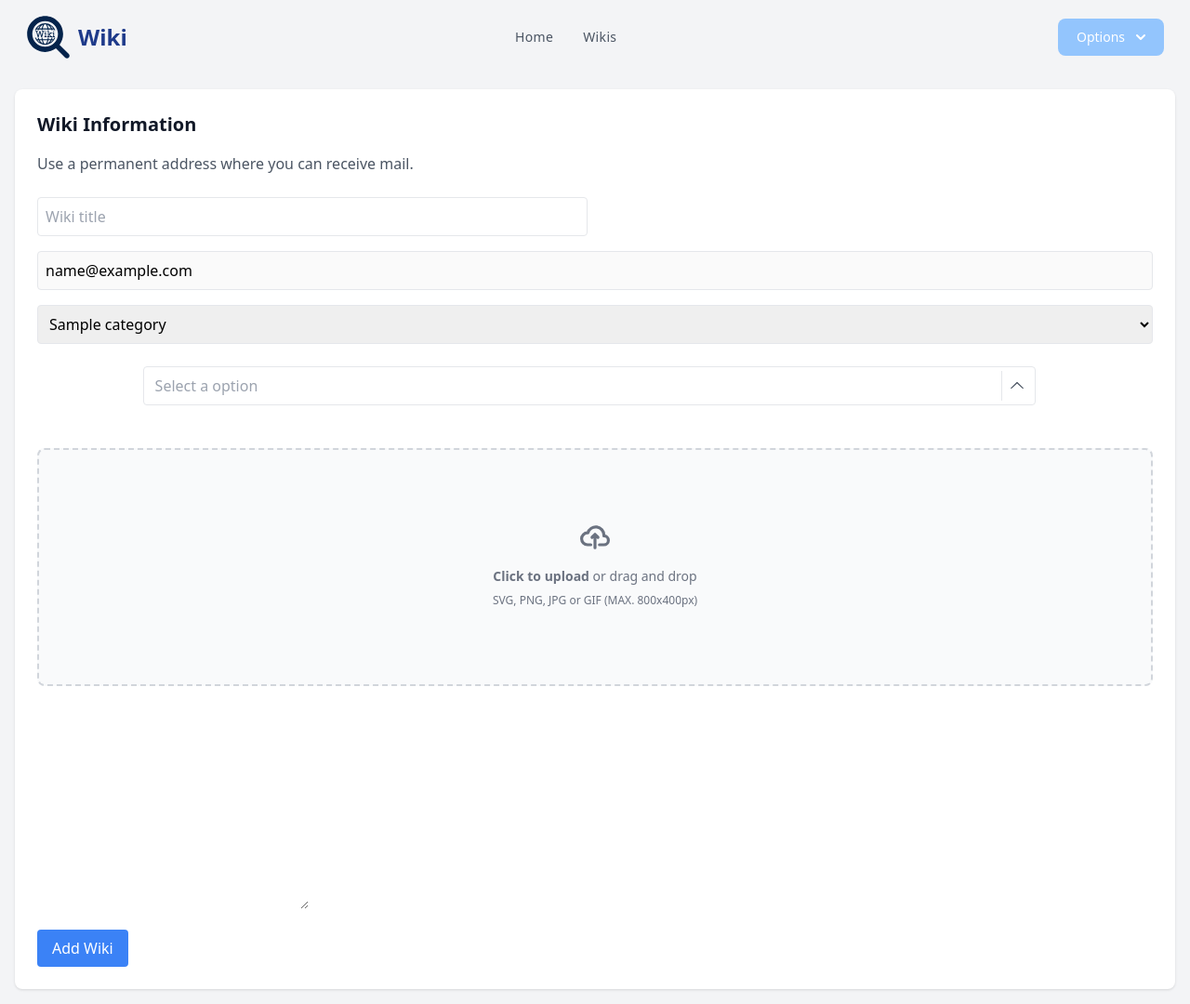
After one commit to BilalChbanat/Wiki, a PHP site: the page made by views/updateWiki.php in a window 1280 px wide. The commit adds this page. Shown: the whole page at 93% size. Run offline with PHP 8.4, Linux system fonts and the light colour scheme; the visitor is signed in with stand-in values (Sample User, id 1); the template is opened without the code that fills it: most values are stand-ins (such as "Sample title", 1, 10 or a date in 2020); style sheets or scripts are compiled from the project's sources; some libraries are stand-ins or nearby versions.

```diff
--- a/src/Models/WikiModel.php
+++ b/src/Models/WikiModel.php
@@ -65,6 +65,11 @@ class WikiModel extends Model
                     $stmt->execute([$wikiId, $tag]);
                 }
             }
+
+            echo '<script type="text/javascript">';
+            echo 'window.location.href = "/ ";';
+            echo '</script>';
+            exit();
         } catch (PDOException $e) {
             // Handle the exception
             error_log("Database error: " . $e->getMessage() . "\n", 3, "errors.log");
--- a/views/layout/home.php
+++ /dev/null
@@ -1,4 +0,0 @@
-
-<?php
-
-echo $name ;
--- /dev/null
+++ b/views/updateWiki.php
@@ -0,0 +1,277 @@
+<!DOCTYPE html>
+<html lang="en">
+
+<head>
+    <meta charset="UTF-8">
+    <meta name="viewport" content="width=device-width, initial-scale=1.0">
+    <meta name="author" content="colorlib.com">
+    <link rel="icon" href="./assets/images/logo.svg">
+    <script src="https://cdn.tiny.cloud/1/fhs9rnni88hr58gzeurtvemnquyj1fvmgwcs7cvmvwpgu94u/tinymce/6/tinymce.min.js"
+        referrerpolicy="origin"></script>
+    <script defer src="https://cdn.jsdelivr.net/npm/alpinejs@3.x.x/dist/cdn.min.js"></script>
+    <link rel="stylesheet" href="./assets/css/output.css">
+    <script src="https://cdn.tiny.cloud/1/fhs9rnni88hr58gzeurtvemnquyj1fvmgwcs7cvmvwpgu94u/tinymce/6/tinymce.min.js"
+        referrerpolicy="origin"></script>
+    <meta http-equiv="X-UA-Compatible" content="ie=edge">
+    <title>Add Wiki Form</title>
+    <link rel="stylesheet" href="fonts/material-icon/css/material-design-iconic-font.min.css">
+    <link rel="stylesheet" href="vendor/nouislider/nouislider.min.css">
+    <link
+        href="https://fonts.googleapis.com/css2?family=Paytone+One&family=Poppins:wght@100;200;300;400;500;600;700;800;900&display=swap"
+        rel="stylesheet">
+    <script>
+        function dropdown() {
+            return {
+                options: [],
+                selected: [],
+                show: false,
+                open() { this.show = true },
+                close() { this.show = false },
+                isOpen() { return this.show === true },
+                select(index, event) {
+
+                    if (!this.options[index].selected) {
+
+                        this.options[index].selected = true;
+                        this.options[index].element = event.target;
+                        this.selected.push(index);
+
+                    } else {
+                        this.selected.splice(this.selected.lastIndexOf(index), 1);
+                        this.options[index].selected = false
+                    }
+                },
+                remove(index, option) {
+                    this.options[option].selected = false;
+                    this.selected.splice(index, 1);
+
+
+                },
+                loadOptions() {
+                    const options = document.getElementById('select').options;
+                    for (let i = 0; i < options.length; i++) {
+                        this.options.push({
+                            value: options[i].value,
+                            text: options[i].innerText,
+                            selected: options[i].getAttribute('selected') != null ? options[i].getAttribute('selected') : false
+                        });
+                    }
+
+
+                },
+                selectedValues() {
+                    return this.selected.map((option) => {
+                        return this.options[option].value;
+                    })
+                }
+            }
+        }
+    </script>
+    <style>
+        [x-cloak] {
+            display: none;
+        }
+
+        .svg-icon {
+            width: 1em;
+            height: 1em;
+        }
+
+        .svg-icon path,
+        .svg-icon polygon,
+        .svg-icon rect {
+            fill: #333;
+        }
+
+        .svg-icon circle {
+            stroke: #4691f6;
+            stroke-width: 1;
+        }
+    </style>
+</head>
+
+<body class="overflow-x-hidden bg-[#F3F4F6] h-full">
+
+    <?php if (!isset($_SESSION['email'])) {
+        echo '<script type="text/javascript">';
+        echo 'window.location.href = "/login";';
+        echo '</script>';
+    } ?>
+
+    <?php require_once('includes/header.php'); ?>
+
+    <div class="bg-gray-100 transition-colors duration-300 w-[100vw] h-[100vh] pt-[5rem]">
+        <div class="container mx-auto  p-4">
+            <div class="bg-white shadow rounded-lg p-6">
+                <h1 class="text-xl font-semibold mb-4 text-gray-900">Wiki Information</h1>
+                <p class="text-gray-600  mb-6">Use a permanent address where you can receive mail.</p>
+                <form action="http://localhost:8000/updateWikiAction" method="post" enctype="multipart/form-data">
+
+                    <div class="grid grid-cols-1 md:grid-cols-2 gap-4 mb-4">
+                        <input type="text" placeholder="Wiki title" class="border p-2 rounded w-full" name="title"
+                            required>
+                    </div>
+                    <div class="mb-4">
+                        <input type="email" placeholder="Email address"
+                            class="border p-2 rounded w-full cursor-not-allowed" name="email" disabled
+                            value="<?= $_SESSION['email'] ?>">
+                    </div>
+                    <div class="mb-4">
+                        <select name="category" class="border p-2 rounded w-full">
+                            <?php foreach ($category as $cat): ?>
+                                <option value="<?= $cat['id'] ?>">
+                                    <?php echo $cat['name']; ?>
+                                </option>
+                            <?php endforeach; ?>
+                        </select>
+                    </div>
+                    <div class="h-[6rem]">
+                        <select name="tags[]" class="border p-2 rounded w-[100vw]" x-cloak id="select"
+                            multiple="multiple">
+                            <?php foreach ($tags as $tag): ?>
+                                <option value="<?= $tag['id'] ?>">
+                                    <?php echo $tag['name']; ?>
+                                </option>
+                            <?php endforeach; ?>
+                        </select>
+
+                        <div x-data="dropdown()" x-init="loadOptions()"
+                            class="w-full md:w-1/2 flex flex-col items-center h-64 mx-auto">
+                            <input name="values" type="hidden" x-bind:value="selectedValues()">
+                            <div class="inline-block relative w-64">
+                                <div class="flex flex-col items-center relative">
+                                    <div x-on:click="open" class=" rounded w-[76vw]">
+                                        <div class="my-2 p-1 flex border border-gray-200 bg-white rounded w-[75vw]">
+                                            <div class="flex flex-auto flex-wrap">
+                                                <template x-for="(option,index) in selected"
+                                                    :key="options[option].value">
+                                                    <div
+                                                        class="flex justify-center items-center m-1 font-medium py-1 px-1 bg-white rounded bg-gray-100 border ">
+                                                        <div class="text-xs font-normal leading-none max-w-full flex-initial x-model="
+                                                            options[option] x-text="options[option].text"></div>
+                                                        <div class="flex flex-auto flex-row-reverse">
+                                                            <div x-on:click.stop="remove(index,option)">
+                                                                <svg class="fill-current h-4 w-4 " role="button"
+                                                                    viewBox="0 0 20 20">
+                                                                    <path d="M14.348,14.849c-0.469,0.469-1.229,0.469-1.697,0L10,11.819l-2.651,3.029c-0.469,0.469-1.229,0.469-1.697,0
+                                           c-0.469-0.469-0.469-1.229,0-1.697l2.758-3.15L5.651,6.849c-0.469-0.469-0.469-1.228,0-1.697s1.228-0.469,1.697,0L10,8.183
+                                           l2.651-3.031c0.469-0.469,1.228-0.469,1.697,0s0.469,1.229,0,1.697l-2.758,3.152l2.758,3.15
+                                           C14.817,13.62,14.817,14.38,14.348,14.849z" />
+                                                                </svg>
+
+                                                            </div>
+                                                        </div>
+                                                    </div>
+                                                </template>
+                                                <div x-show="selected.length == 0" class="flex-1">
+                                                    <input placeholder="Select a option"
+                                                        class="bg-transparent p-1 px-2 appearance-none outline-none h-full w-full text-gray-800"
+                                                        x-bind:value="selectedValues()">
+                                                </div>
+                                            </div>
+                                            <div
+                                                class="text-gray-300 w-8 py-1 pl-2 pr-1 border-l flex items-center border-gray-200 svelte-1l8159u">
+
+                                                <button type="button" x-show="isOpen() === true" x-on:click="open"
+                                                    class="cursor-pointer w-6 h-6 text-gray-600 outline-none focus:outline-none">
+                                                    <svg version="1.1" class="fill-current h-4 w-4" viewBox="0 0 20 20">
+                                                        <path d="M17.418,6.109c0.272-0.268,0.709-0.268,0.979,0s0.271,0.701,0,0.969l-7.908,7.83
+    c-0.27,0.268-0.707,0.268-0.979,0l-7.908-7.83c-0.27-0.268-0.27-0.701,0-0.969c0.271-0.268,0.709-0.268,0.979,0L10,13.25
+    L17.418,6.109z" />
+                                                    </svg>
+
+                                                </button>
+                                                <button type="button" x-show="isOpen() === false" @click="close"
+                                                    class="cursor-pointer w-6 h-6 text-gray-600 outline-none focus:outline-none">
+                                                    <svg class="fill-current h-4 w-4" viewBox="0 0 20 20">
+                                                        <path d="M2.582,13.891c-0.272,0.268-0.709,0.268-0.979,0s-0.271-0.701,0-0.969l7.908-7.83
+    c0.27-0.268,0.707-0.268,0.979,0l7.908,7.83c0.27,0.268,0.27,0.701,0,0.969c-0.271,0.268-0.709,0.268-0.978,0L10,6.75L2.582,13.891z
+    " />
+                                                    </svg>
+
+                                                </button>
+                                            </div>
+                                        </div>
+                                    </div>
+                                    <div class="w-full px-4">
+                                        <div x-show.transition.origin.top="isOpen()"
+                                            class="absolute shadow top-100 bg-white z-40 w-full left-0 rounded max-h-select"
+                                            x-on:click.away="close">
+                                            <div class="flex flex-col overflow-y-auto h-64 ">
+                                                <template x-for="(option,index) in options" :key="option"
+                                                    class="overflow-auto">
+                                                    <div class="cursor-pointer w-full border-gray-100 rounded-t border-b hover:bg-gray-100"
+                                                        @click="select(index,$event)">
+                                                        <div
+                                                            class="flex w-full items-center p-2 pl-2 border-transparent border-l-2 relative">
+                                                            <div class="w-full items-center flex justify-between">
+                                                                <div class="mx-2 leading-6" x-model="option"
+                                                                    x-text="option.text"></div>
+                                                                <div x-show="option.selected">
+                                                                    <svg class="svg-icon" viewBox="0 0 20 20">
+                                                                        <path fill="none" d="M7.197,16.963H7.195c-0.204,0-0.399-0.083-0.544-0.227l-6.039-6.082c-0.3-0.302-0.297-0.788,0.003-1.087
+                            C0.919,9.266,1.404,9.269,1.702,9.57l5.495,5.536L18.221,4.083c0.301-0.301,0.787-0.301,1.087,0c0.301,0.3,0.301,0.787,0,1.087
+                            L7.741,16.738C7.596,16.882,7.401,16.963,7.197,16.963z"></path>
+                                                                    </svg>
+                                                                </div>
+                                                            </div>
+                                                        </div>
+                                                    </div>
+                                                </template>
+                                            </div>
+                                        </div>
+                                    </div>
+                                </div>
+                            </div>
+                        </div>
+                    </div>
+                    <div class="flex items-center justify-center w-full">
+                        <label for="dropzone-file"
+                            class="flex flex-col items-center justify-center w-full h-64 border-2 border-gray-300 border-dashed rounded-lg cursor-pointer bg-gray-50  hover:bg-gray-100 ">
+                            <div class="flex flex-col items-center justify-center pt-5 pb-6">
+                                <svg class="w-8 h-8 mb-4 text-gray-500 " aria-hidden="true"
+                                    xmlns="http://www.w3.org/2000/svg" fill="none" viewBox="0 0 20 16">
+                                    <path stroke="currentColor" stroke-linecap="round" stroke-linejoin="round"
+                                        stroke-width="2"
+                                        d="M13 13h3a3 3 0 0 0 0-6h-.025A5.56 5.56 0 0 0 16 6.5 5.5 5.5 0 0 0 5.207 5.021C5.137 5.017 5.071 5 5 5a4 4 0 0 0 0 8h2.167M10 15V6m0 0L8 8m2-2 2 2" />
+                                </svg>
+                                <p class="mb-2 text-sm text-gray-500 "><span class="font-semibold">Click to
+                                        upload</span>
+                                    or drag and drop</p>
+                                <p class="text-xs text-gray-500 ">SVG, PNG, JPG or GIF (MAX.
+                                    800x400px)</p>
+                            </div>
+                            <input id="dropzone-file" type="file" class="hidden" name="image" />
+                        </label>
+                    </div>
+
+                    <div class="mb-4">
+                        <textarea name="description" id="description" cols="30" rows="10"></textarea>
+                    </div>
+                    <button type="submit" name="addwiki" id="theme-toggle"
+                        class="px-4 py-2 rounded bg-blue-500 text-white hover:bg-blue-600 focus:outline-none transition-colors">
+                        Add Wiki
+                    </button>
+                </form>
+            </div>
+        </div>
+
+    </div>
+    <script>
+        tinymce.init({
+            selector: 'textarea',
+            plugins: 'ai tinycomments mentions anchor autolink charmap codesample emoticons image link lists media searchreplace table visualblocks wordcount checklist mediaembed casechange export formatpainter pageembed permanentpen footnotes advtemplate advtable advcode editimage tableofcontents mergetags powerpaste tinymcespellchecker autocorrect a11ychecker typography inlinecss',
+            toolbar: 'undo redo | blocks fontfamily fontsize | bold italic underline strikethrough | link image media table mergetags | align lineheight | tinycomments | checklist numlist bullist indent outdent | emoticons charmap | removeformat',
+            tinycomments_mode: 'embedded',
+            tinycomments_author: 'Author name',
+            mergetags_list: [
+                { value: 'First.Name', title: 'First Name' },
+                { value: 'Email', title: 'Email' },
+            ],
+            ai_request: (request, respondWith) => respondWith.string(() => Promise.reject("See docs to implement AI Assistant")),
+        });
+    </script>
+    <script src="https://cdnjs.cloudflare.com/ajax/libs/flowbite/2.2.1/flowbite.min.js"></script>
+</body>
+
+</html>
```
Also changed, not shown: src/Controllers/HomeController.php (+18 -2 lines), src/Models/HomeModel.php (added, +14 -0 lines), src/Models/Model.php (+35 -0 lines), views/index.php (+14 -39 lines), public/assets/images/uploads/javascript1200x628.png (added), public/assets/images/uploads/webde.svg (added).
